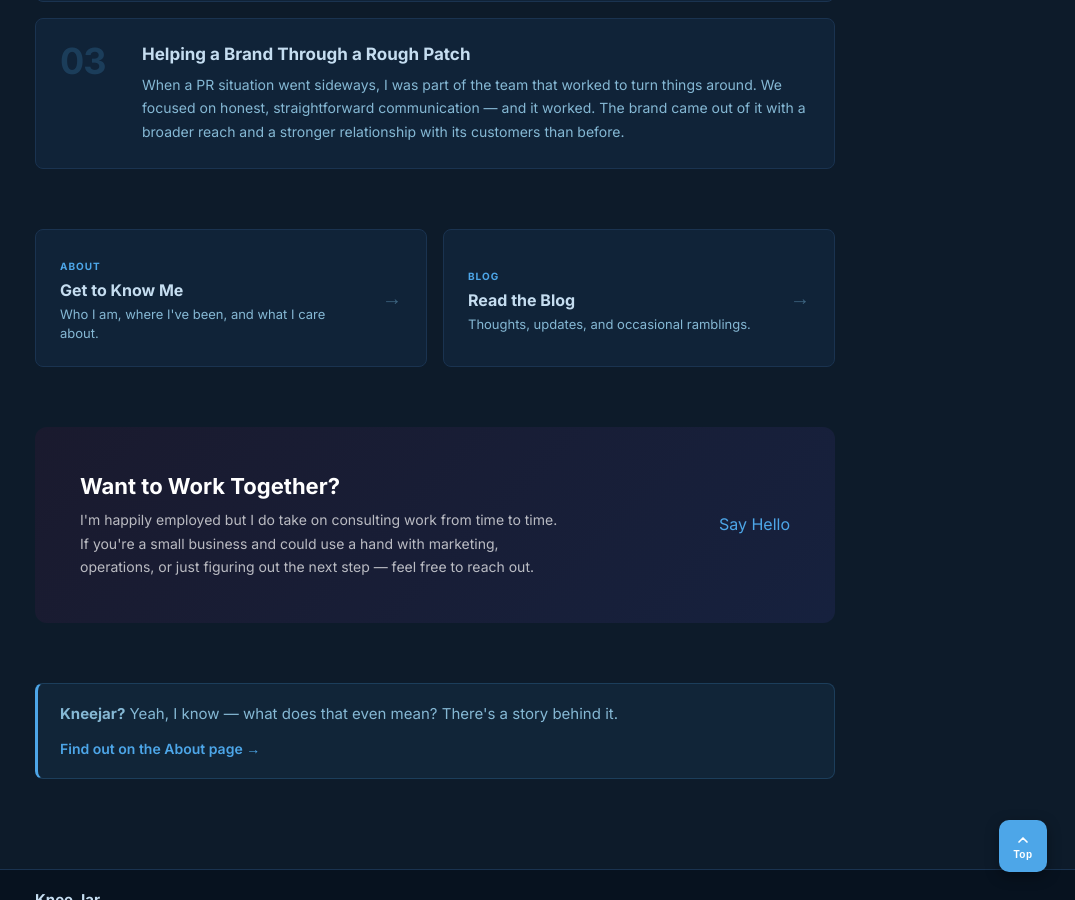
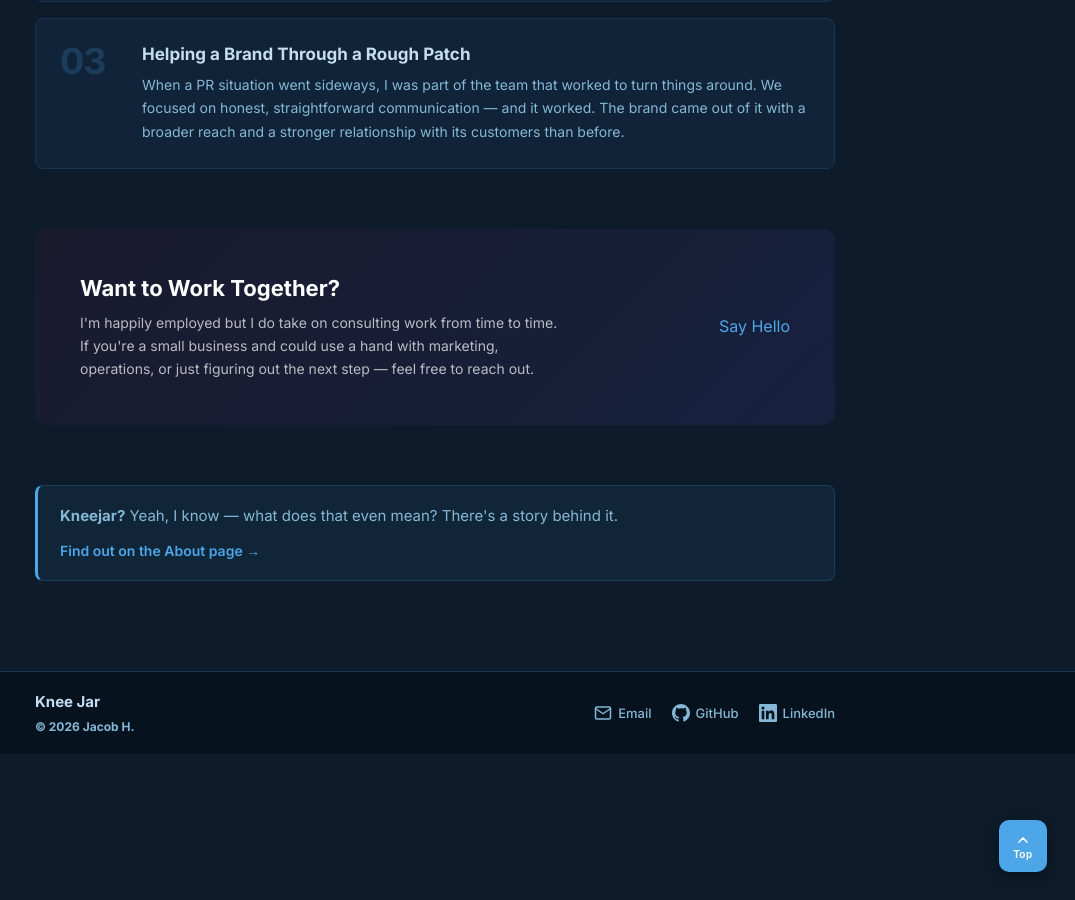
Before and after one commit to haye8277/haye8277.github.io, a Jekyll site: the page built from index.html, in a window 1280 px wide and 900 px high, scrolled down 1972 px. Shown: the whole window, without its empty margins (205-1280 px from the left). Built offline with Jekyll 4.4.1, drawn with Linux system fonts in a browser that asks for light colours.

Commit message:
Remove About and Blog link cards from homepage
Co-Authored-By: Claude Sonnet 4.6 <noreply@anthropic.com>

```diff
--- a/index.html
+++ b/index.html
@@ -154,25 +154,6 @@ title: Meet Kneejar
 </div>
 
 <div class="ri-bottom">
-  <div class="ri-links">
-    <a href="{{ site.baseurl }}/about/" class="ri-link-card">
-      <div class="ri-link-card-content">
-        <span class="ri-link-tag">About</span>
-        <h3>Get to Know Me</h3>
-        <p>Who I am, where I've been, and what I care about.</p>
-      </div>
-      <span class="ri-link-arrow">&rarr;</span>
-    </a>
-    <a href="{{ site.baseurl }}/blog/" class="ri-link-card">
-      <div class="ri-link-card-content">
-        <span class="ri-link-tag">Blog</span>
-        <h3>Read the Blog</h3>
-        <p>Thoughts, updates, and occasional ramblings.</p>
-      </div>
-      <span class="ri-link-arrow">&rarr;</span>
-    </a>
-  </div>
-
   <div class="ri-consult">
     <div class="ri-consult-inner">
       <div class="ri-consult-text">
```
